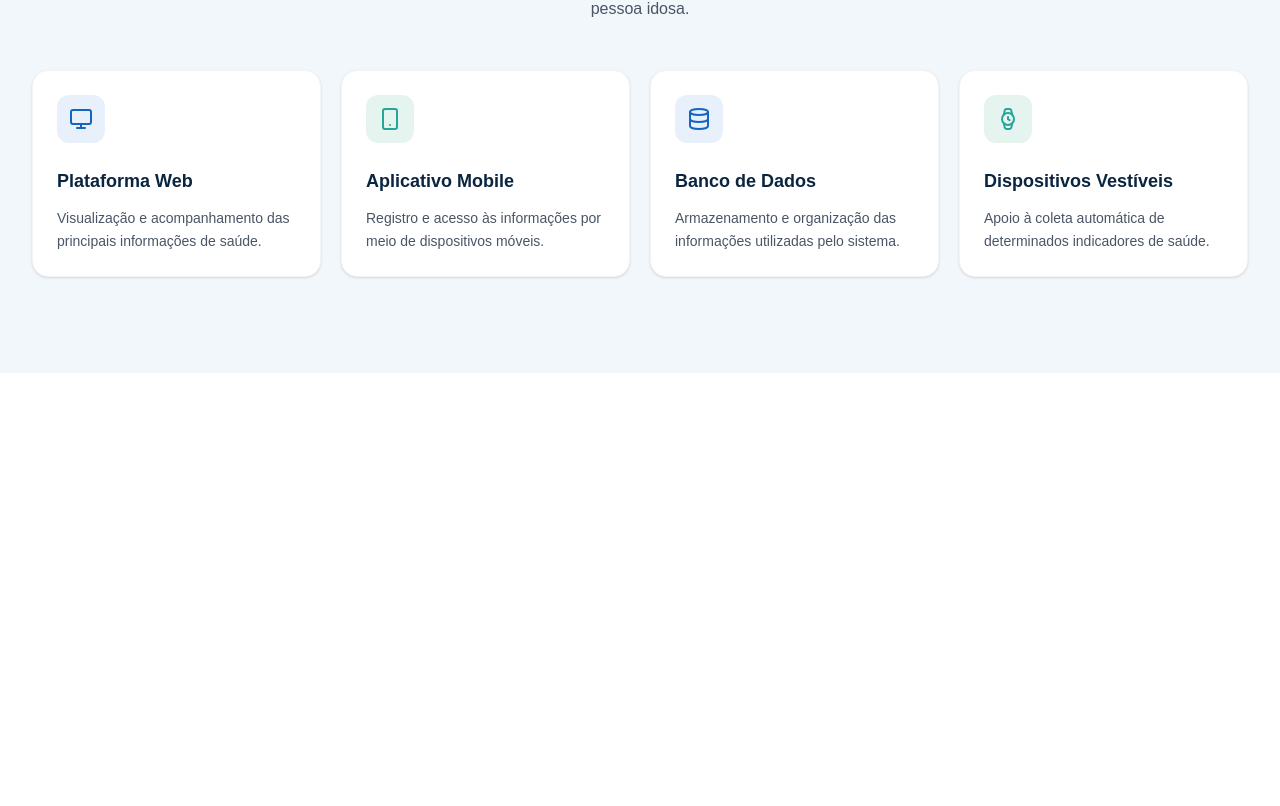
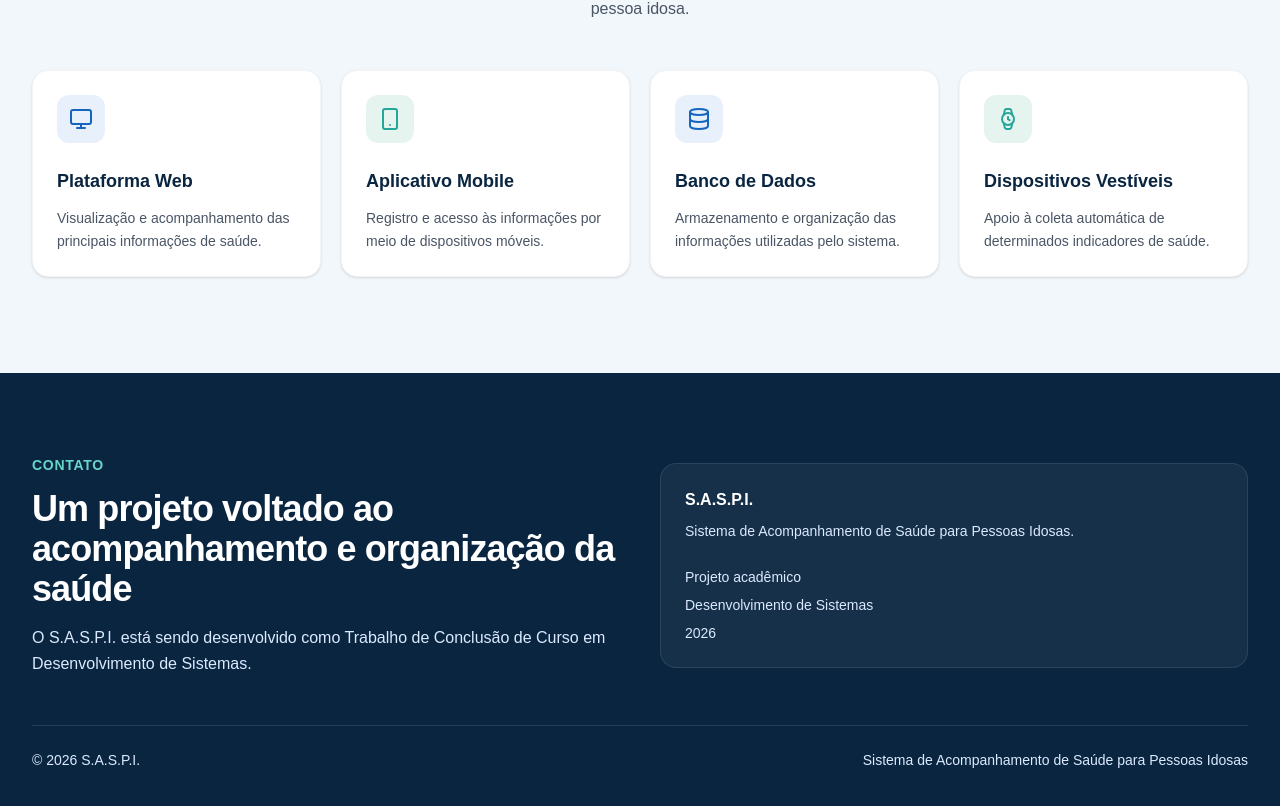
Before and after one commit to MiguelHelen/S.A.S.P.I-Sistema-de-Acompanhamento-de-Saude-para-Pessoas-Idosas-, a Next.js app: page / in a window 1280 px wide. Shown: the part 2895-3701 px from the top of the page. Before the commit the page ends 3268 px from the top, so only its background shows below. Built offline with nearby package versions, Linux system fonts and the light colour scheme.

Commit message:
style: adiciona secao de contato e footer na home

```diff
--- a/src/app/page.tsx
+++ b/src/app/page.tsx
@@ -498,6 +498,46 @@ export default function Home() {
           </div>
         </div>
       </section>
+      <section id="contato" className="bg-[#0A2540] py-16 text-white md:py-20">
+        <div className="mx-auto max-w-7xl px-4 md:px-8">
+          <div className="grid gap-10 lg:grid-cols-2 lg:items-center">
+            <div>
+              <span className="text-sm font-semibold uppercase tracking-wider text-[#67D5CA]">
+                Contato
+              </span>
+
+              <h2 className="mt-3 text-3xl font-bold tracking-tight md:text-4xl">
+                Um projeto voltado ao acompanhamento e organização da saúde
+              </h2>
+
+              <p className="mt-4 max-w-2xl leading-relaxed text-blue-100">
+                O S.A.S.P.I. está sendo desenvolvido como Trabalho de Conclusão
+                de Curso em Desenvolvimento de Sistemas.
+              </p>
+            </div>
+
+            <div className="rounded-2xl border border-white/10 bg-white/5 p-6 backdrop-blur-sm">
+              <h3 className="font-semibold">S.A.S.P.I.</h3>
+
+              <p className="mt-2 text-sm leading-relaxed text-blue-100">
+                Sistema de Acompanhamento de Saúde para Pessoas Idosas.
+              </p>
+
+              <div className="mt-6 space-y-2 text-sm text-blue-100">
+                <p>Projeto acadêmico</p>
+                <p>Desenvolvimento de Sistemas</p>
+                <p>2026</p>
+              </div>
+            </div>
+          </div>
+
+          <div className="mt-12 flex flex-col gap-4 border-t border-white/10 pt-6 text-sm text-blue-100 sm:flex-row sm:items-center sm:justify-between">
+            <p>© 2026 S.A.S.P.I.</p>
+
+            <p>Sistema de Acompanhamento de Saúde para Pessoas Idosas</p>
+          </div>
+        </div>
+      </section>
     </main>
   );
 }
```
